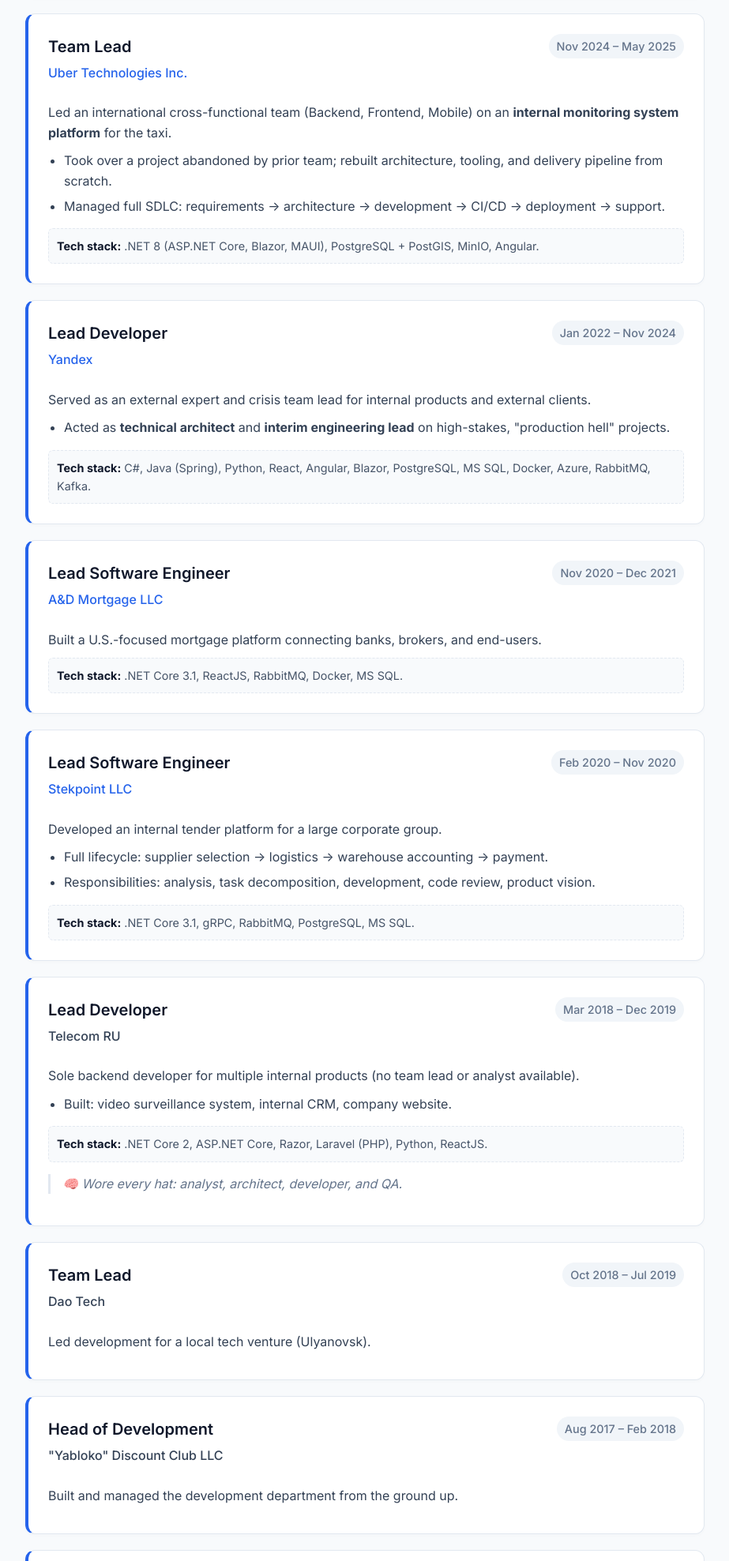
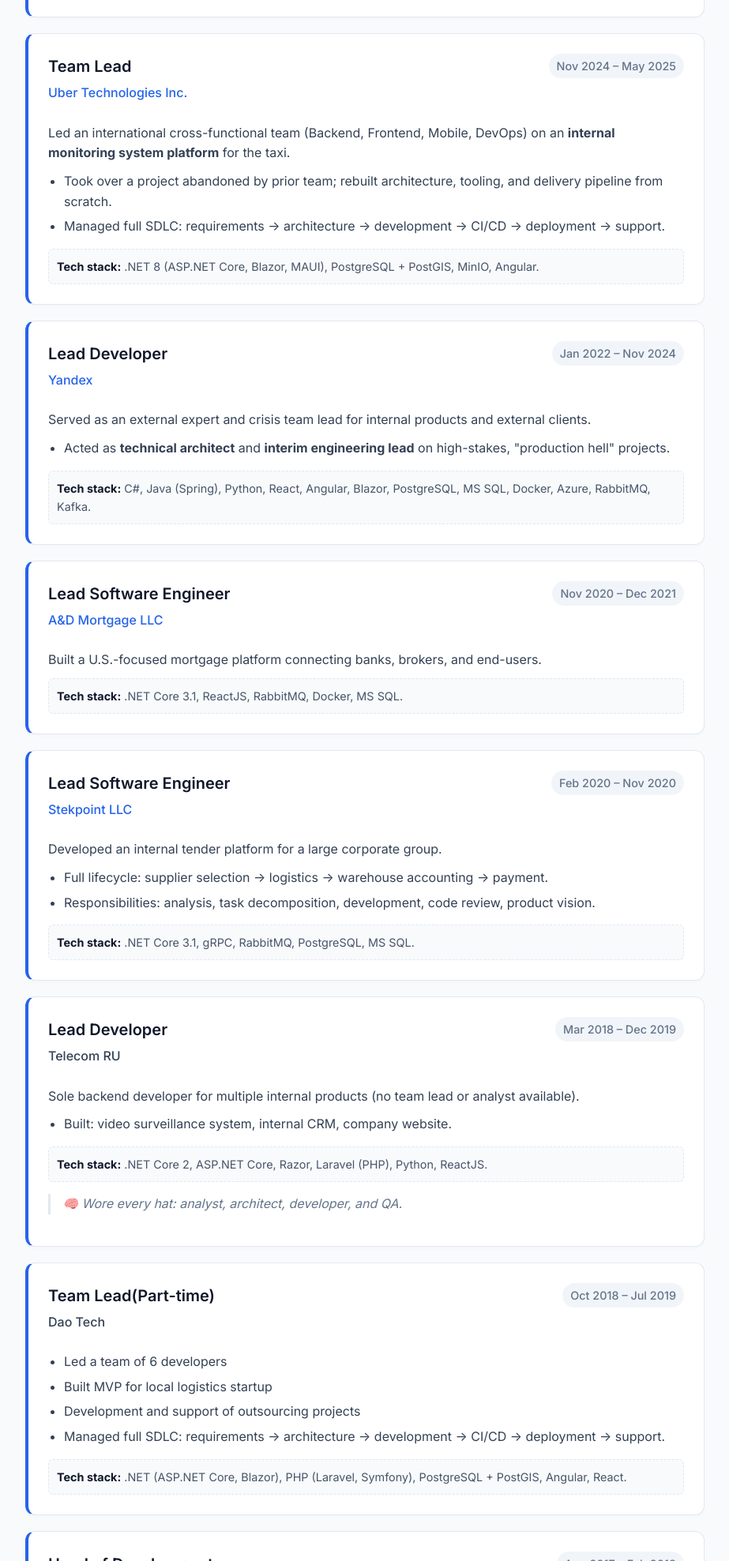
Before and after one commit to k-kalashnikov/k-kalashnikov.github.io, a plain HTML site: page docs/index.html in a window 1280 px wide. Shown: the part 823-2800 px from the top of the page at 79% size, without its empty margins (178-1101 px from the left). Drawn offline with Linux system fonts and the light colour scheme.

Commit message:
fix info

```diff
--- a/docs/index.html
+++ b/docs/index.html
@@ -424,7 +424,7 @@
                     </div>
                     <span class="date">May 2025 – Jan 2026</span>
                 </div>
-                <p>Led an international cross-functional team (Backend, Frontend, Mobile) on a <strong>satellite- and drone-based agricultural monitoring platform</strong> for the Ministry of Agriculture of Uzbekistan and major agroholdings.</p>
+                <p>Led a cross-functional team of 19 members (Backend: 6, Frontend: 4, Mobile: 2, QA: 3, Technical writer: 4) on a <strong>satellite- and drone-based agricultural monitoring platform</strong> for the Ministry of Agriculture of Uzbekistan and major agroholdings.</p>
                 <ul>
                     <li>Took over a failing project abandoned by two prior teams; rebuilt architecture, tooling, and delivery pipeline from scratch.</li>
                     <li>Integrated heterogeneous data sources (satellites, drones, IoT sensors, field reports) into a unified real-time decision platform.</li>
@@ -445,7 +445,7 @@
                     </div>
                     <span class="date">Nov 2024 – May 2025</span>
                 </div>
-                <p>Led an international cross-functional team (Backend, Frontend, Mobile) on an <strong>internal monitoring system platform</strong> for the taxi.</p>
+                <p>Led an international cross-functional team (Backend, Frontend, Mobile, DevOps) on an <strong>internal monitoring system platform</strong> for the taxi.</p>
                 <ul>
                     <li>Took over a project abandoned by prior team; rebuilt architecture, tooling, and delivery pipeline from scratch.</li>
                     <li>Managed full SDLC: requirements → architecture → development → CI/CD → deployment → support.</li>
@@ -530,12 +530,21 @@
             <div class="job">
                 <div class="job-header">
                     <div>
-                        <h3 class="job-title">Team Lead</h3>
+                        <h3 class="job-title">Team Lead(Part-time)</h3>
                         <p class="company">Dao Tech</p>
                     </div>
                     <span class="date">Oct 2018 – Jul 2019</span>
                 </div>
-                <p>Led development for a local tech venture (Ulyanovsk).</p>
+                <ul>
+                    <li>Led a team of 6 developers</li>
+                    <li>Built MVP for local logistics startup</li>
+                    <li>Development and support of outsourcing projects</li>
+                    <li>Managed full SDLC: requirements → architecture → development → CI/CD → deployment → support.</li>
+                </ul>
+
+                <div class="tech-stack">
+                    <strong>Tech stack:</strong> .NET (ASP.NET Core, Blazor), PHP (Laravel, Symfony), PostgreSQL + PostGIS, Angular, React.
+                </div>
             </div>
 
             <!-- Yabloko -->
@@ -750,7 +759,6 @@
                         <span class="tag">Hands-on Approach</span>
                         <span class="tag">Pragmatism</span>
                         <span class="tag">Responsibility</span>
-                        <span class="tag">Family-Oriented</span>
                     </div>
                 </div>
             </div>
@@ -767,7 +775,7 @@
         <section id="about">
             <h2><i class="fa-solid fa-user"></i> About Me</h2>
             <div class="content-card about-text">
-                <p>I’m a pragmatic and hands-on <strong>Lead .NET Developer & Engineering Team Lead</strong> with <strong>10+ years of experience</strong> building mission-critical systems across agriculture, finance, mining, SCADA, government, and telecom sectors.</p>
+                <p>I’m a pragmatic and hands-on <strong>Lead .NET Developer & Engineering Team Lead</strong> with <strong>17 years of experience</strong> building mission-critical systems across agriculture, finance, mining, SCADA, government, and telecom sectors.</p>
                 <p>I believe great software solves real problems — whether it’s unifying satellite and drone data for crop monitoring or stabilizing legacy platforms under tight deadlines. I lead by doing: writing code, designing architecture, mentoring engineers, and bridging the gap between business needs and technical execution.</p>
                 <p>Outside of work, I’m a passionate <strong>home cook</strong> 🍳 (always hunting for bold new recipes!), an amateur <strong>guitarist</strong> 🎸, and a devoted <strong>outdoor camper</strong> 🏕️ who finds clarity in forest trails and starlit nights.</p>
                 <p>My career choices are guided by one core value: <strong>responsibility for my family’s well-being</strong> ❤️. This means I seek stable, meaningful opportunities where I can grow, contribute long-term, and build something that truly matters.</p>
```
